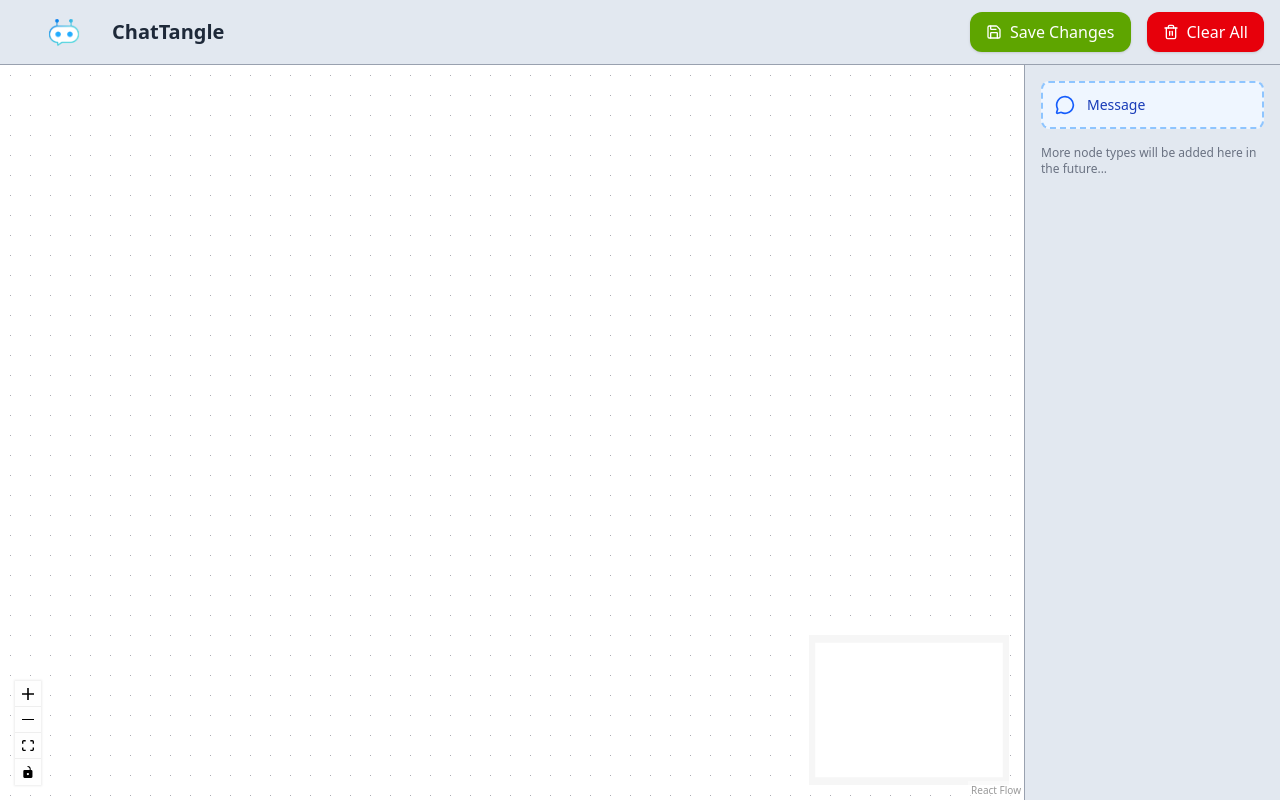
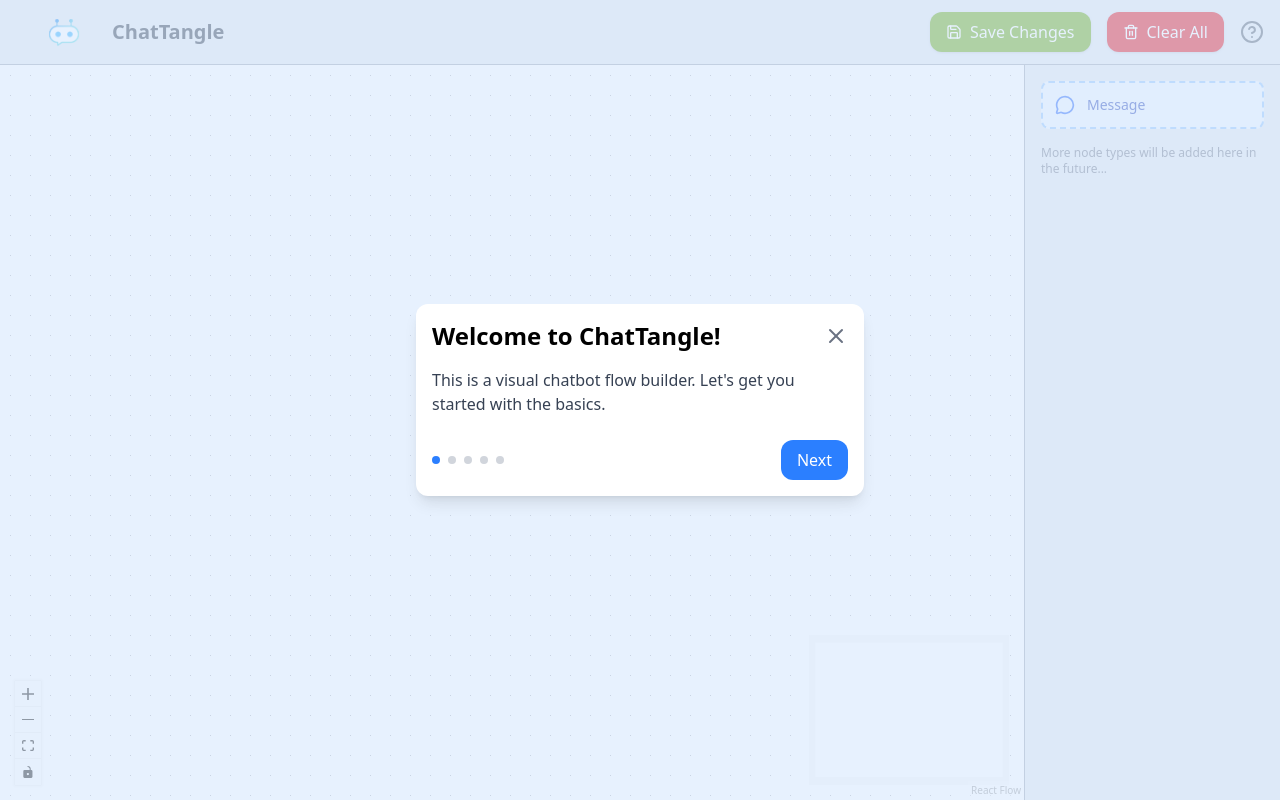
Before and after one commit to AKASH-PRASAD7/chatbot-flow-builder, a React (Vite) app: page / in a window 1280 px wide. Built offline with nearby package versions, Linux system fonts and the light colour scheme.

Commit message:
feat: added tutorials pannel

```diff
--- a/src/App.tsx
+++ b/src/App.tsx
@@ -1,10 +1,12 @@
-import React from "react";
+import React, { useState, useEffect } from "react";
 import { Toaster } from "react-hot-toast";
 import FlowBuilder from "./components/FlowBuilder";
 import NodesPanel from "./components/panels/NodePannel";
 import SettingsPanel from "./components/panels/SettingsPannel";
 import HeaderActions from "./components/HeaderActions";
+import Tutorial from "./components/Tutorial"; // Import the Tutorial component
 import { useFlowStore } from "./store/useStore";
+import { HelpCircle } from "lucide-react"; // Import the HelpCircle icon
 
 /**
  * Main App Component
@@ -12,20 +14,43 @@
  */
 const App: React.FC = () => {
   const { showSettings } = useFlowStore();
+  const [showTutorial, setShowTutorial] = useState(false);
+
+  useEffect(() => {
+    const tutorialSeen = localStorage.getItem("tutorialSeen");
+    if (!tutorialSeen) {
+      setShowTutorial(true);
+    }
+  }, []);
+
+  const handleCloseTutorial = () => {
+    setShowTutorial(false);
+    localStorage.setItem("tutorialSeen", "true");
+  };
 
   return (
     <div className="h-screen bg-white flex flex-col">
+      {showTutorial && <Tutorial onClose={handleCloseTutorial} />}
       <Toaster position="top-center" reverseOrder={false} />
       {/* Header */}
       <header className="bg-slate-200 border-b border-gray-400 px-4 py-3">
         <div className="flex items-center justify-between">
-          <div className="flex  h-8 items-center">
+          <div className="flex h-8 items-center">
             <img src="/logo.png" className="w-24 h-18 mt-2 cursor-pointer" />
             <h1 className="text-xl font-semibold text-gray-800 cursor-pointer">
               ChatTangle
             </h1>
           </div>
-          <HeaderActions />
+          <div className="flex items-center space-x-4">
+            <HeaderActions />
+            <button
+              onClick={() => setShowTutorial(true)}
+              className="text-gray-600 hover:text-gray-900"
+              title="Help"
+            >
+              <HelpCircle size={24} />
+            </button>
+          </div>
         </div>
       </header>
 
--- /dev/null
+++ b/src/components/Tutorial.tsx
@@ -0,0 +1,83 @@
+import React, { useState } from "react";
+import { X } from "lucide-react";
+
+const tutorialSteps = [
+  {
+    title: "Welcome to ChatTangle!",
+    content:
+      "This is a visual chatbot flow builder. Let's get you started with the basics.",
+  },
+  {
+    title: "Adding Nodes",
+    content:
+      "To add a new node, simply drag it from the right-hand panel and drop it onto the canvas.",
+  },
+  {
+    title: "Connecting Nodes",
+    content:
+      "To connect nodes, click and drag from the handle of one node to the handle of another.",
+  },
+  {
+    title: "Editing Nodes",
+    content:
+      "To edit a node, simply click on it. The settings panel will appear on the right.",
+  },
+  {
+    title: "Saving Your Flow",
+    content:
+      "Your flow is saved automatically. You can also use the header buttons to manage your flow.",
+  },
+];
+
+interface TutorialProps {
+  onClose: () => void;
+}
+
+const Tutorial: React.FC<TutorialProps> = ({ onClose }) => {
+  const [step, setStep] = useState(0);
+
+  const handleNext = () => {
+    if (step < tutorialSteps.length - 1) {
+      setStep(step + 1);
+    } else {
+      onClose();
+    }
+  };
+
+  return (
+    <div className="fixed inset-0 bg-blue-100/65  flex items-center justify-center z-50">
+      <div className="bg-white rounded-xl shadow-lg p-4 max-w-md w-full">
+        <div className="flex justify-between items-center mb-4">
+          <h2 className="text-2xl font-bold">{tutorialSteps[step].title}</h2>
+          <button
+            onClick={onClose}
+            className="text-gray-500 cursor-pointer hover:text-gray-800"
+          >
+            <X size={24} />
+          </button>
+        </div>
+        <p className="text-gray-700 mb-6">{tutorialSteps[step].content}</p>
+        <div className="flex justify-between items-center">
+          <div className="flex space-x-2">
+            {tutorialSteps.map((_, index) => (
+              <div
+                key={index}
+                className={`w-2 h-2 rounded-full ${
+                  step === index ? "bg-blue-500" : "bg-gray-300"
+                }`}
+              />
+            ))}
+          </div>
+          <button
+            onClick={handleNext}
+            className="bg-blue-500 text-white px-4 py-2 rounded-xl cursor-pointer hover:bg-blue-600"
+          >
+            {step === tutorialSteps.length - 1 ? "Finish" : "Next"}
+          </button>
+        </div>
+      </div>
+    </div>
+  );
+};
+
+export default Tutorial;
```
